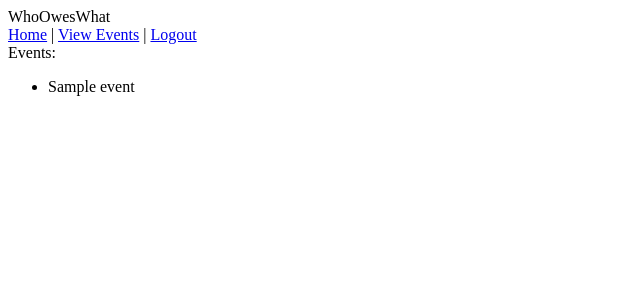
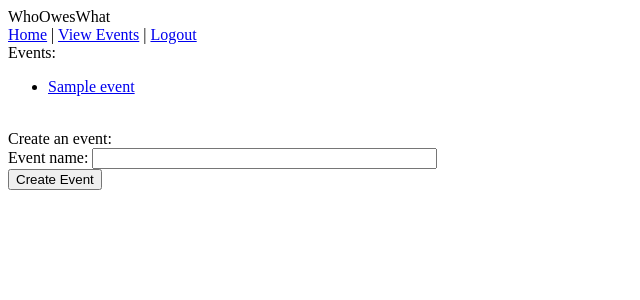
Before and after one commit to samf2147/WhoKnowsWhat, a Flask app: page /events in a window 1280 px wide. Shown: the top 300 px of the page, without its empty margins (0-640 px from the left). Run offline with Flask 2, Linux system fonts and the light colour scheme; a user stored in the database is signed in; tables that the repository leaves empty hold one stand-in row (values such as "Sample post").

Commit message:
Added payments page

```diff
--- a/app/models.py
+++ b/app/models.py
@@ -22,12 +22,13 @@ class User(db.Model):
 class Event(db.Model):
     id = db.Column(db.Integer, primary_key = True)
     name = db.Column(db.String(64))
+    creator = db.Column(db.Integer, db.ForeignKey('user.id'))
 
     payments = db.relationship('Payment', backref='event')
-    creator = db.Column(db.Integer, db.ForeignKey('user.id'))
 
 
 class Payment(db.Model):
     id = db.Column(db.Integer, primary_key = True)
     amount = db.Column(db.Float)
     event_id = db.Column(db.Integer, db.ForeignKey('event.id'))
+    payer = db.Column(db.String(128), unique = False)
--- a/app/routes.py
+++ b/app/routes.py
@@ -1,8 +1,8 @@
 from flask import url_for, render_template, g, request, redirect, session
 from app import app, db, lm
 from flask.ext.login import login_user, logout_user, current_user, login_required
-from models import User
-from forms import LoginForm, RegisterForm
+from models import User, Event, Payment
+from forms import LoginForm, RegisterForm, EventForm
 import db_utilities
 import hashlib
 import pdb
@@ -99,4 +99,38 @@ def logout():
 @login_required
 def events():
     '''View the user's events'''
-    return render_template('events.html', user = g.user)
+    form = EventForm()
+    return render_template('events.html', user = g.user, form=form)
+
+@app.route('/create-event', methods=['POST'])
+@login_required
+def create_event():
+    '''Create the event the user posted'''
+    form = EventForm(request.form)
+
+    #only create the event if they entered in a name for it
+    if not form.validate_on_submit():
+        return render_template('events.html', user=g.user, form=form,
+                             message='Please enter name for event')
+
+    #user can't create two events with the same name
+    elif Event.query.filter(
+               Event.name == form.name.data and Event.creator == g.user.id
+               ).first():
+        return render_template('events.html', user=g.user, form=form,
+                             message='Event name already exists.')
+    else:
+        db_utilities.create_event(event_name = form.name.data, user_id = g.user.id)
+        return redirect(url_for('events'))
+
+@app.route('/payments/<event_id>', methods=['GET'])
+@login_required
+def payments(event_id):
+    '''Display payments for the given event'''
+    event = Event.query.filter(Event.id == event_id).first()
+
+    #users can only view payments for events they created
+    if event.creator != g.user.id:
+        return redirect(url_for('events'))
+    else:
+        return render_template('payments.html', event = event)
--- a/app/templates/events.html
+++ b/app/templates/events.html
@@ -6,12 +6,17 @@
 
 {% block content %}
 
+
+{% if message %}
+<p style="color:red">{{ message }}</p>
+{% endif %}
+
 {% if user.events %}
 
 Events:
 <ul id="event-list">
 {% for event in user.events %}
-<li>{{ event.name }}</li>
+<li><a href="{{ url_for('payments', event_id=event.id) }}">{{ event.name }}</a></li>
 {% endfor %}
 </ul>
 
@@ -20,4 +25,14 @@ Events:
 You don't have any events yet :-(
 
 {% endif %}
+<br>
+Create an event:
+<br>
+<form action="/create-event" method="POST" name="create_event">
+    {{ form.hidden_tag() }}
+    Event name: {{ form.name(size=40) }} <Br>
+
+    <input type="submit" id="submit" value="Create Event">
+</form>
+
 {% endblock %}
--- a/forms.py
+++ b/forms.py
@@ -9,3 +9,6 @@ class LoginForm(Form):
 class RegisterForm(Form):
     username = TextField('username', validators=[Required()])
     password = TextField('password', validators=[Required()])
+
+class EventForm(Form):
+    name = TextField('event_name', validators=[Required()])
```
Also changed, not shown: app/db_utilities.py (+10 -2 lines), app/templates/payments.html (added, +16 -0 lines), features/steps/whooweswhat.py (+12 -0 lines), 1 other file.
